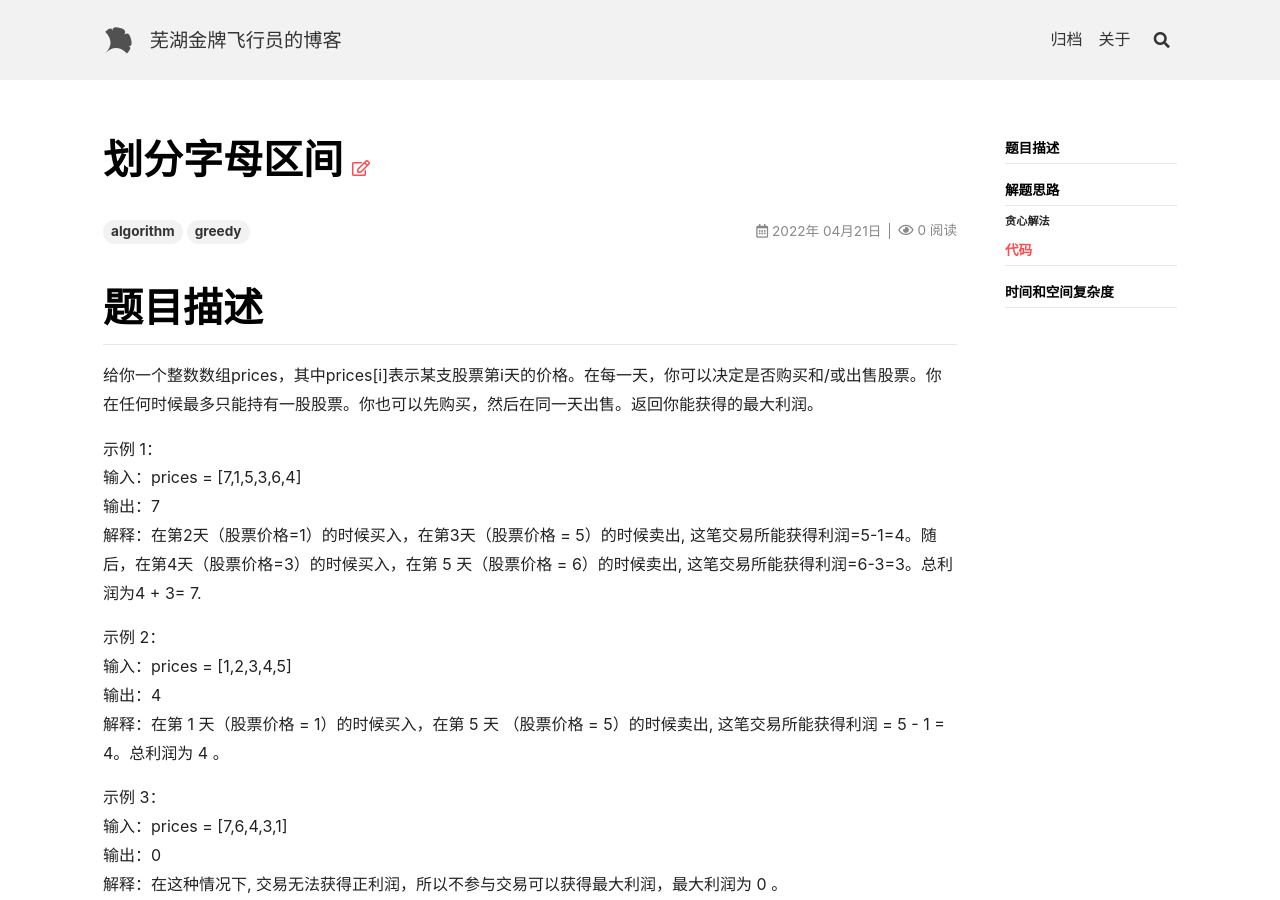
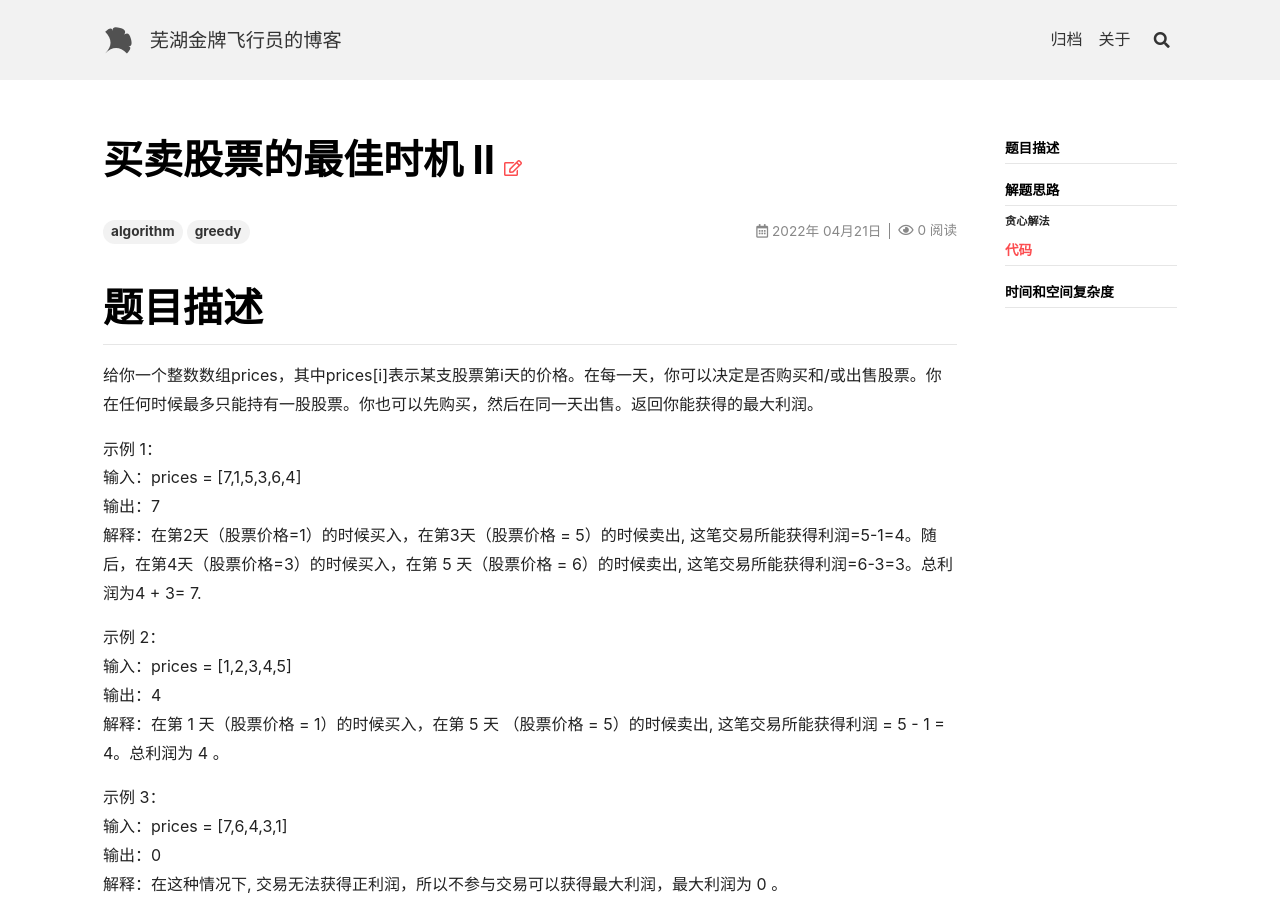
Before and after one commit to WuhuGoldPilot/wuhugoldpilot.github.io, a Jekyll site: the page built from _posts/algorithm/2022-04-21-algorithm-maxProfit-ii.md, in a window 1280 px wide and 900 px high. Built offline with Jekyll 4.4.1, drawn with Linux system fonts in a browser that asks for light colours; nearby versions of some CDN libraries; formulas are drawn with MathJax 3; comment, search, counter and statistics services are not loaded.

Commit message:
update title

```diff
--- a/_posts/algorithm/2022-04-21-algorithm-maxProfit-ii.md
+++ b/_posts/algorithm/2022-04-21-algorithm-maxProfit-ii.md
@@ -1,6 +1,6 @@
 ---
 layout: article
-title: 划分字母区间
+title: 买卖股票的最佳时机 II
 tags: algorithm greedy
 sharing: true
 show_author_profile: true
```
